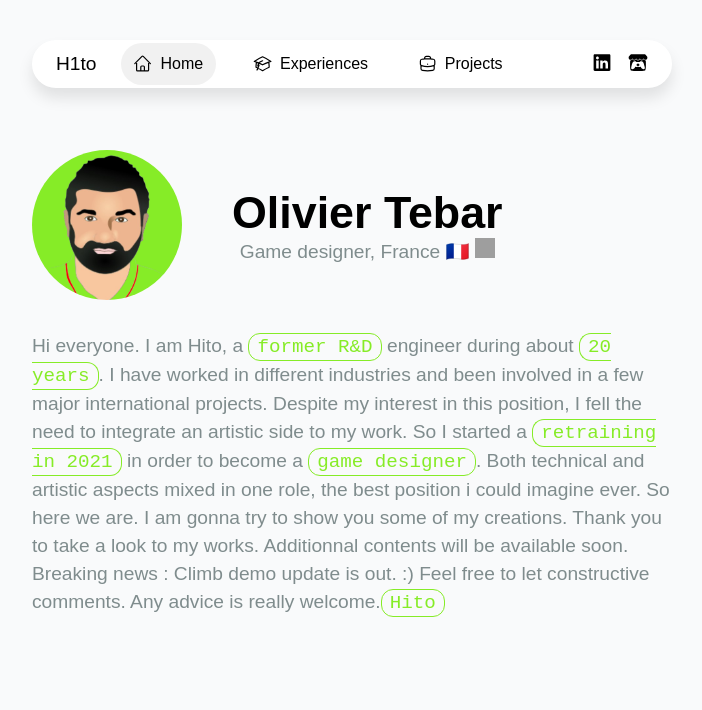
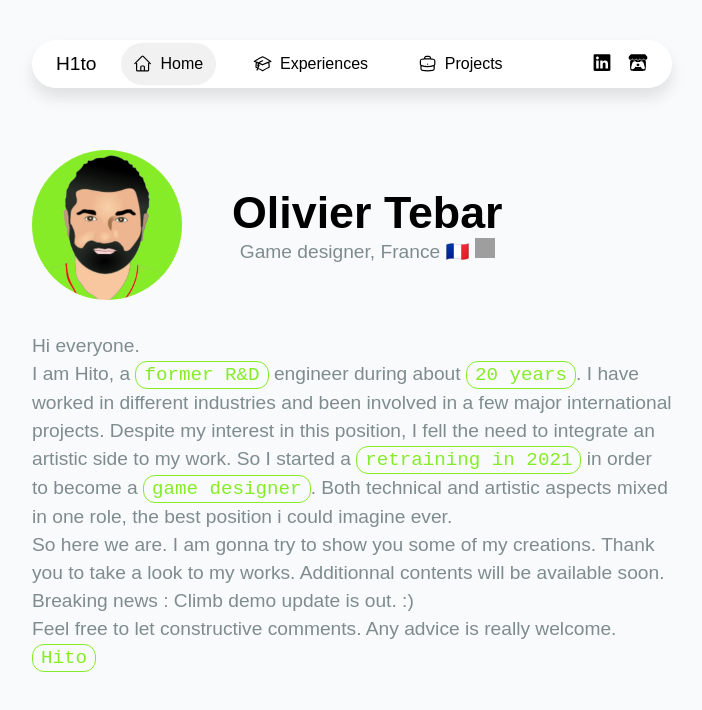
Before and after one commit to Matsuel/olivier, a Next.js app: page / in a window 1280 px wide. Shown: the top 710 px of the page, without its empty margins (288-990 px from the left). Built offline with nearby package versions, Linux system fonts and the light colour scheme; grey boxes are pictures that could not be loaded.

Commit message:
try to format text

```diff
--- a/src/Sections/Home/Home.tsx
+++ b/src/Sections/Home/Home.tsx
@@ -19,19 +19,19 @@ const Home = ({ }: HomeProps) => {
             </div>
 
             <div className={styles.Home_speech}>
-                Hi everyone.
+                <p>Hi everyone.</p>
 
-                I am Hito, a <code>former R&D</code> engineer during about <code>20 years</code>. I have worked in different industries and been involved in a few major international projects. Despite my interest in this position, I fell the need to integrate an artistic side to my work.
+                <p>I am Hito, a <code>former R&D</code> engineer during about <code>20 years</code>. I have worked in different industries and been involved in a few major international projects. Despite my interest in this position, I fell the need to integrate an artistic side to my work.
                 So I started a <code>retraining in 2021</code> in order to become a <code>game designer</code>.
-                Both technical and artistic aspects mixed in one role, the best position i could imagine ever.
+                Both technical and artistic aspects mixed in one role, the best position i could imagine ever.</p>
 
-                So here we are. I am gonna try to show you some of my creations. Thank you to take a look to my works. Additionnal contents will be available soon.
+                <p>So here we are. I am gonna try to show you some of my creations. Thank you to take a look to my works. Additionnal contents will be available soon.</p>
 
-                Breaking news : Climb demo update is out.  :)
+                <p>Breaking news : Climb demo update is out.  :)</p>
 
-                Feel free to let constructive comments. Any advice is really welcome.
+                <p>Feel free to let constructive comments. Any advice is really welcome.</p>
 
-                <code>Hito</code>
+                <p><code>Hito</code></p>
             </div>
 
         </section>
```
